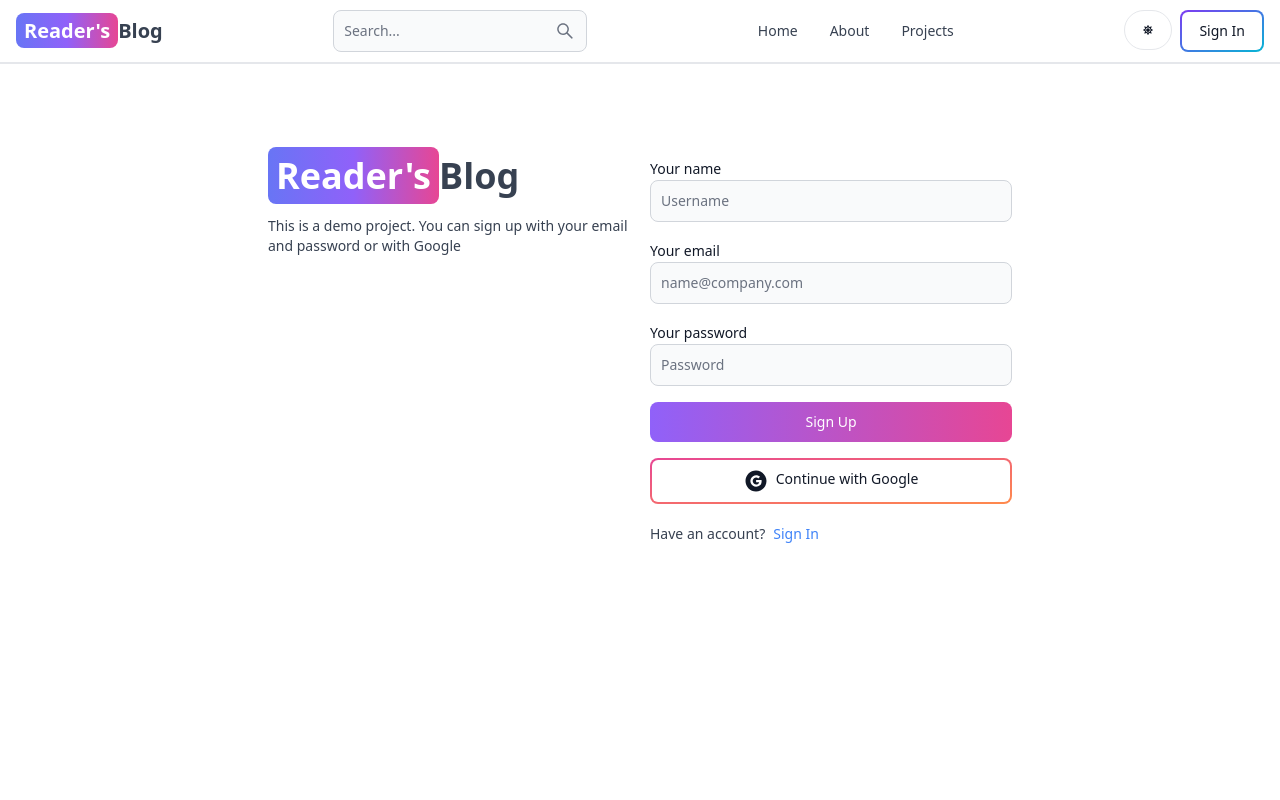
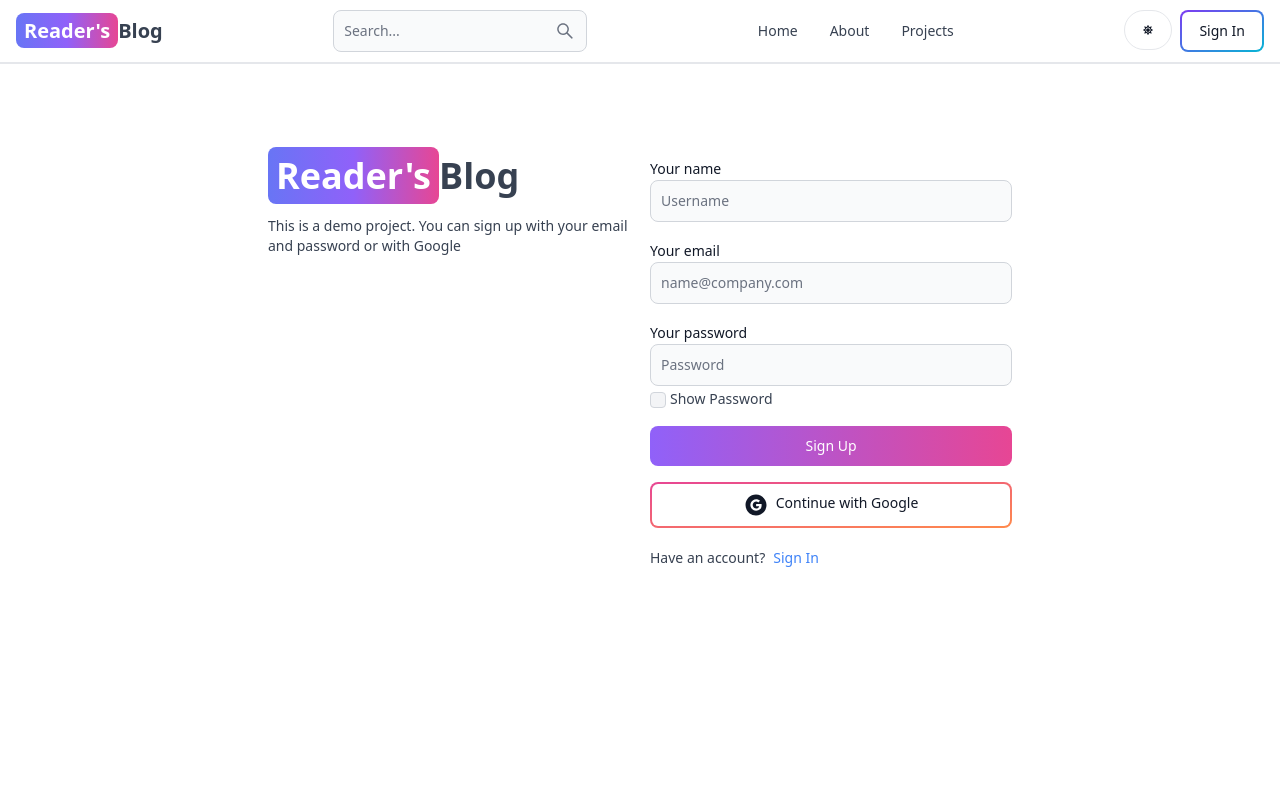
Before and after one commit to praneeth116/mern-blog, a React (Vite) app in the folder client/: page /sign-up in a window 1280 px wide. Shown: the top 800 px of the page. Built offline with nearby package versions, Linux system fonts and the light colour scheme; no server answers.

Commit message:
add show password

```diff
--- a/client/src/pages/SignUp.jsx
+++ b/client/src/pages/SignUp.jsx
@@ -1,4 +1,4 @@
-import { Alert, Button, Label, Spinner, TextInput } from 'flowbite-react';
+import { Alert, Button, Label, Spinner, TextInput, Checkbox } from 'flowbite-react';
 import { Link , useNavigate} from 'react-router-dom';
 import {useState} from 'react'
 import { HiInformationCircle } from "react-icons/hi";
@@ -6,6 +6,7 @@ import OAuth from '../components/OAuth';
 
 function SignUp() {
 
+  const [showPassword, setShowPassword] = useState(false)
   const navigate = useNavigate()
   const [formData, setFormData] = useState({})
   const [errorMessage,setErrorMessage] = useState(null)
@@ -74,7 +75,9 @@ function SignUp() {
               </div>
               <div>
                 <Label value="Your password"/>
-                <TextInput type='password' placeholder='Password' id='password' onChange={handleChange}/>
+                <TextInput type={showPassword ? 'text':'password'} placeholder='Password' id='password' onChange={handleChange}/>
+                <Checkbox id="show-password" onClick={()=>setShowPassword(!showPassword)}></Checkbox>
+                <span className='pl-1 text-sm'>Show Password</span>
               </div>
               <Button gradientDuoTone='purpleToPink' type='submit' disabled={loading}>
               {
--- a/client/src/pages/Signin.jsx
+++ b/client/src/pages/Signin.jsx
@@ -1,12 +1,14 @@
 import React, { useState } from 'react'
 import { Link, useNavigate } from 'react-router-dom'
-import { Alert, Button, Label, Spinner, TextInput } from 'flowbite-react'
+import { Alert, Button, Label, Spinner, TextInput, Checkbox } from 'flowbite-react'
 import { HiInformationCircle } from 'react-icons/hi'
 import {signInStart, signInSuccess, signInFailure} from '../redux/user/userSlice'
 import {useDispatch, useSelector} from 'react-redux'
 import OAuth from '../components/OAuth'
 
 function Signin() {
+
+  const [showPassword, setShowPassword] = useState(false)
 
   const dispatch = useDispatch()
   const {loading, error: errorMessage} = useSelector(state => state.user)
@@ -73,7 +75,9 @@ function Signin() {
               </div>
               <div>
                 <Label value="Your password"/>
-                <TextInput type='password' placeholder='Password' id='password' onChange={handleChange}/>
+                <TextInput type={showPassword?'text' : 'password'} placeholder='Password' id='password' onChange={handleChange}/>
+                <Checkbox id="show-password" onClick={()=>setShowPassword(!showPassword)}></Checkbox>
+                <span className='pl-1 text-sm'>Show Password</span>
               </div>
               <Button gradientDuoTone='purpleToPink' type='submit' disabled={loading}>
               {
```
